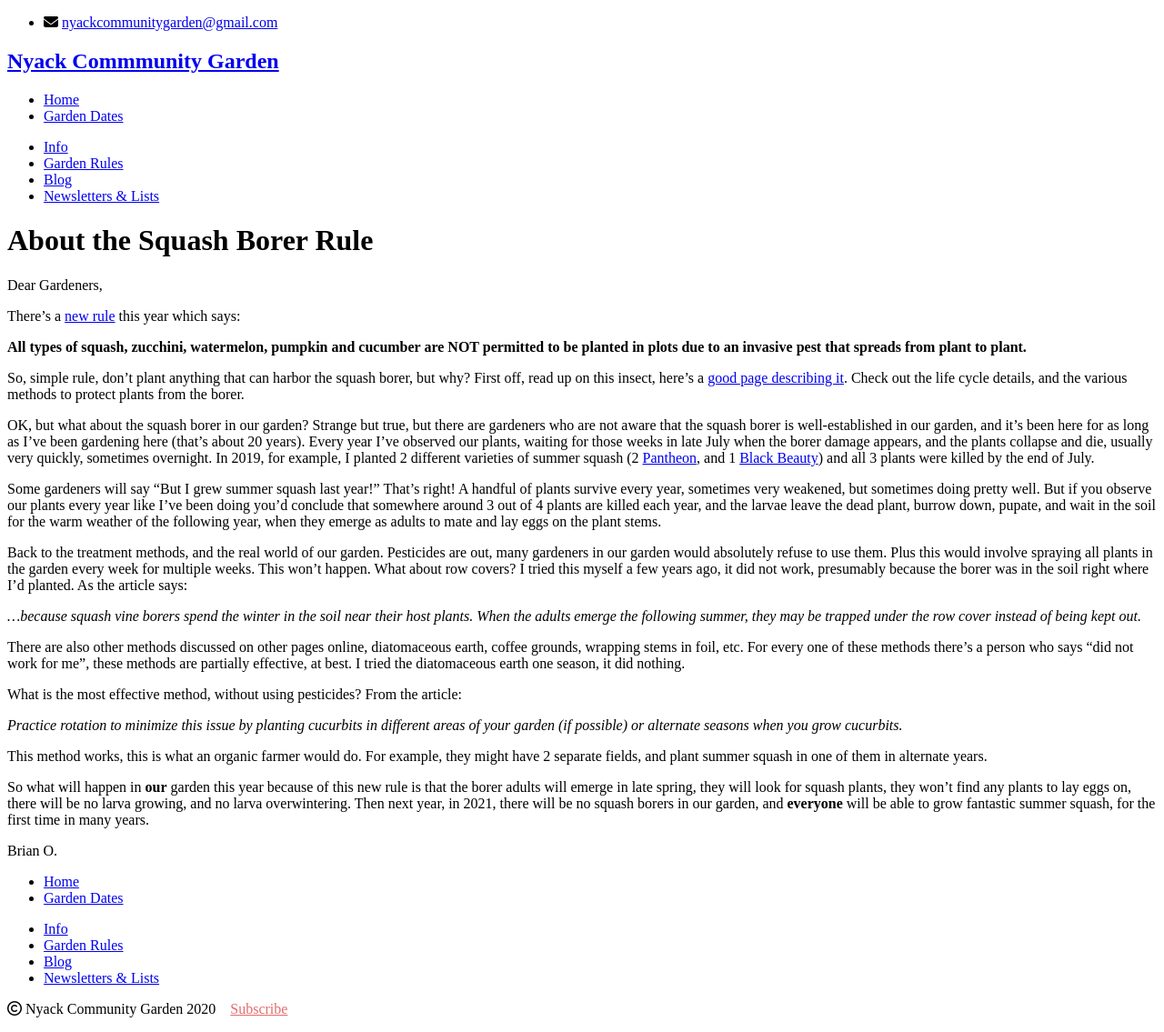
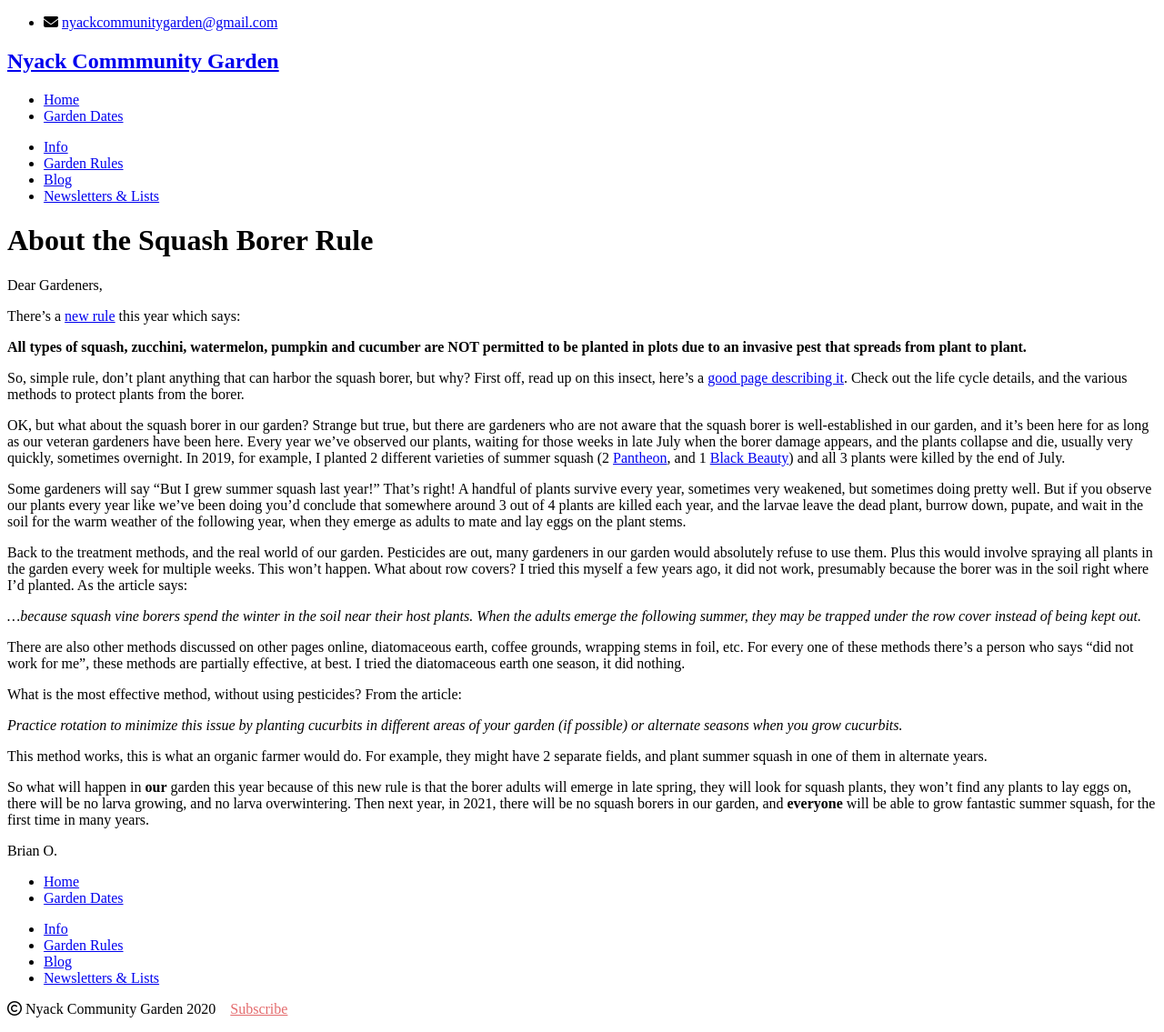
Before and after one commit to bosborne/nyackcommunitygarden, a Jekyll site: the page built from _posts/2020-1-25-2019-about-the-squash-borer.md, in a window 1280 px wide. Shown: the whole page at 91% size. Built offline with Jekyll 4.4.1, drawn with Linux system fonts in a browser that asks for light colours; nearby versions of some CDN libraries; library files that are not in the unit come from our copies.

Commit message:
Corrections

```diff
--- a/_posts/2020-1-25-2019-about-the-squash-borer.md
+++ b/_posts/2020-1-25-2019-about-the-squash-borer.md
@@ -19,7 +19,7 @@ Check out the life cycle details, and the various methods to protect plants from
 
 OK, but what about the squash borer in our garden? Strange but true, but there are gardeners
 who are not aware that the squash borer is well-established in our garden, and it's been here
-for as long as I've been gardening here (that's about 20 years). Every year I've observed our plants,
+for as long as our veteran gardeners have been here. Every year we've observed our plants,
 waiting for those weeks in late July when the borer damage appears, and the plants collapse and die,
 usually very quickly, sometimes overnight. In 2019, for example, I planted 2 different varieties
 of summer squash
@@ -29,7 +29,7 @@ were killed by the end of July.
 
 Some gardeners will say "But I grew summer squash last year!" That's right! A handful of plants survive
 every year, sometimes very weakened, but sometimes doing pretty well. But if you observe our plants
-every year like I've been doing you'd conclude that somewhere around 3 out of 4 plants are killed each year,
+every year like we've been doing you'd conclude that somewhere around 3 out of 4 plants are killed each year,
 and the larvae leave the dead plant, burrow down, pupate, and wait in the soil for the warm weather of the following year,
 when they emerge as adults to mate and lay eggs on the plant stems.
 
```
